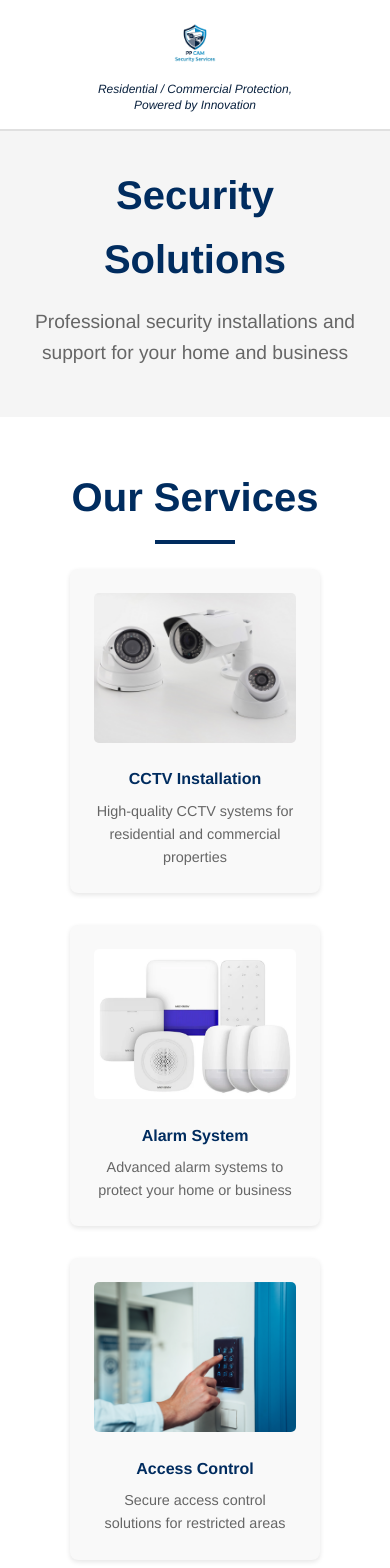
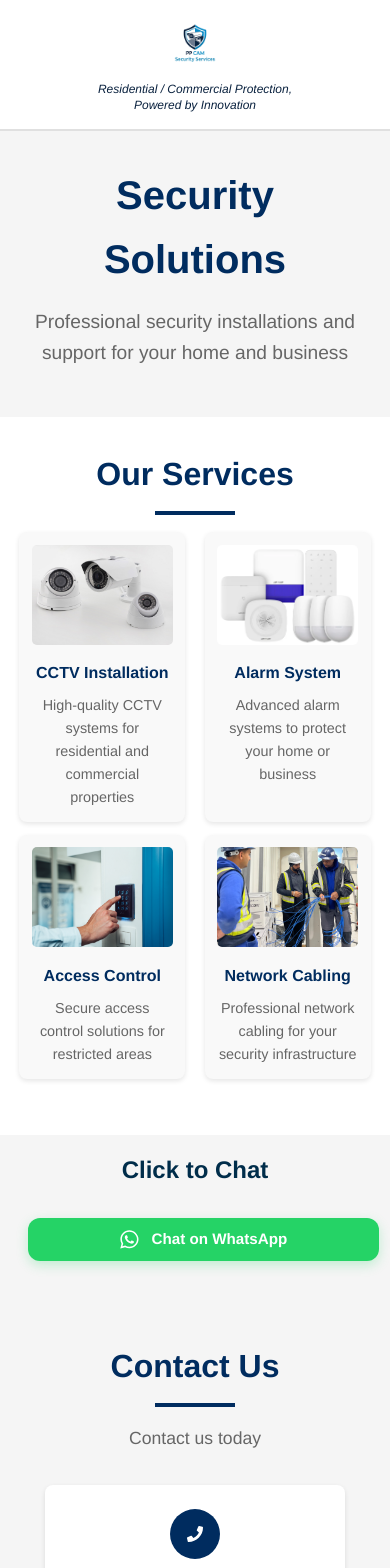
Before and after one commit to arjungautam1/PPCam, a React (Create React App) app: page / in a window 390 px wide. Shown: the top 1568 px of the page. Built offline with nearby package versions, Linux system fonts and the light colour scheme.

Commit message:
Fix phone number underline and improve mobile service layout

```diff
--- a/src/styles/Contact.css
+++ b/src/styles/Contact.css
@@ -155,6 +155,8 @@
   font-weight: bold;
   font-size: 1.2rem;
   margin-bottom: 0.3rem;
+  text-decoration: none;
+  color: #002c5f;
 }
 
 .phone-region {
--- a/src/styles/Services.css
+++ b/src/styles/Services.css
@@ -61,6 +61,58 @@
   margin-bottom: 1rem;
 }
 
+@media (max-width: 768px) {
+  .service-list {
+    gap: 1rem;
+  }
+
+  .service-item {
+    flex: 0 0 calc(50% - 1rem);
+    min-width: 150px;
+    padding: 1rem;
+  }
+
+  .service-item img {
+    height: 120px;
+  }
+
+  .service-item h4 {
+    font-size: 1rem;
+  }
+
+  .service-item p {
+    font-size: 0.8rem;
+    margin-bottom: 0;
+  }
+}
+
+@media (max-width: 480px) {
+  .services {
+    padding: 2rem 1rem;
+  }
+
+  .section-title {
+    font-size: 2rem;
+    margin-bottom: 2rem;
+  }
+
+  .service-list {
+    gap: 0.8rem;
+    margin: 1.5rem auto;
+  }
+
+  .service-item {
+    flex: 0 0 calc(50% - 0.8rem);
+    min-width: 130px;
+    padding: 0.8rem;
+  }
+
+  .service-item img {
+    height: 100px;
+    margin-bottom: 0.5rem;
+  }
+}
+
 .service-icon {
   display: flex;
   justify-content: center;
```
